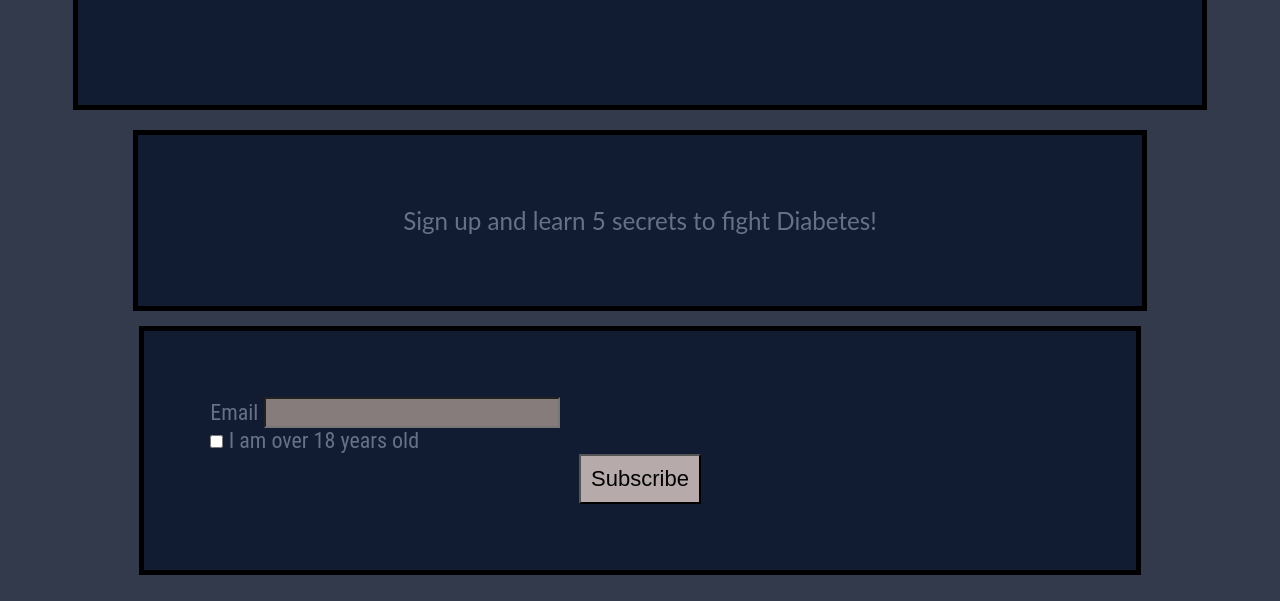
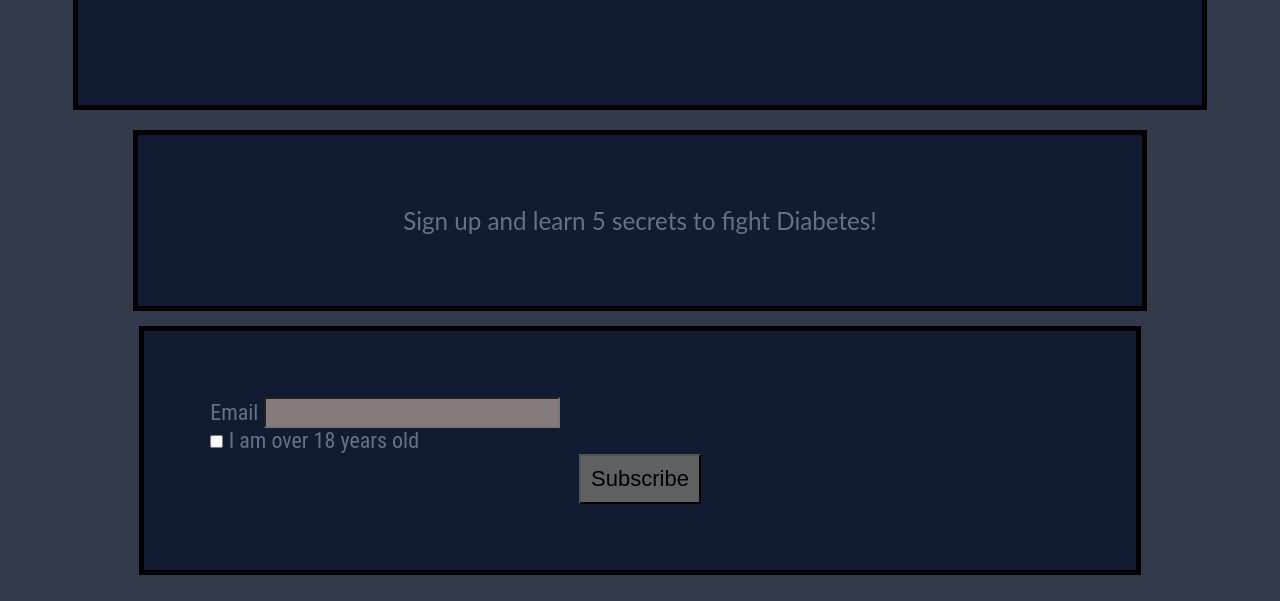
Before and after one commit to ITMD-362-Org-AHyder/Lab3, a plain HTML site: page index.html in a window 1280 px wide. Shown: the part 231-832 px from the top of the page. Drawn offline with nearby package versions, Linux system fonts and the light colour scheme.

Commit message:
Changed grey color for inputs

```diff
--- a/css/screen.css
+++ b/css/screen.css
@@ -267,7 +267,7 @@ input{
 
 #submit{
   display: block;
-  background-color: #B7AAAA;
+  background-color: #5F6062;
   padding: 10px;
   margin-left: auto;
   margin-right: auto;
```
